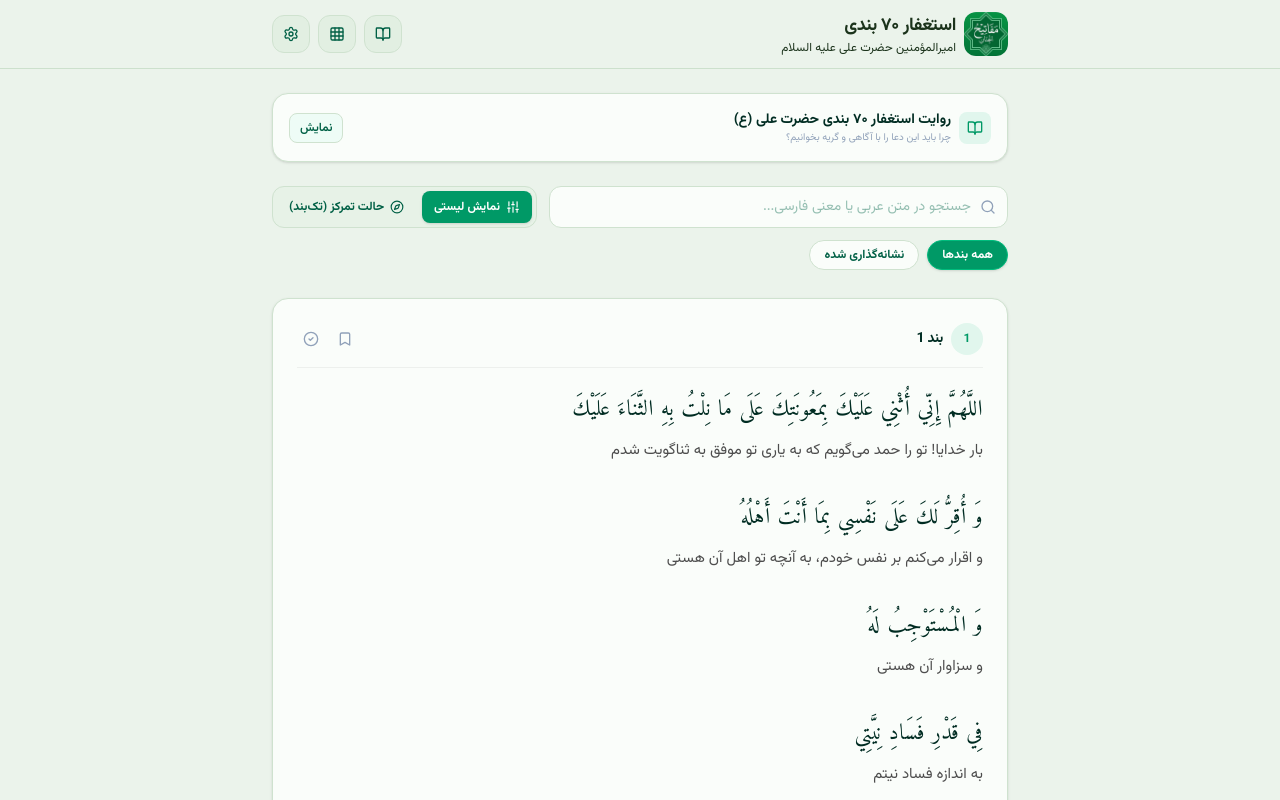
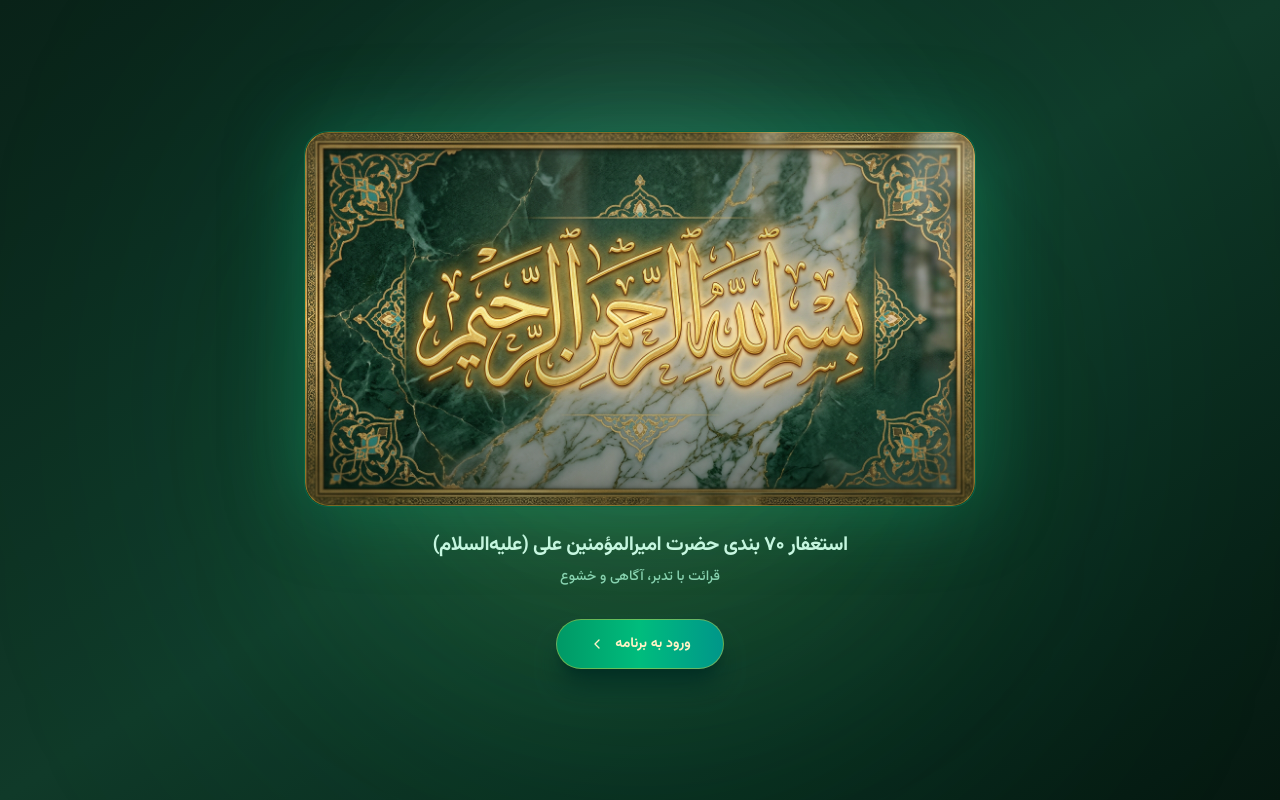
Before and after one commit to HosseinMonfared255/Esteghfar, a React (Vite) app: page / in a window 1280 px wide. Shown: the top 800 px of the page. Built offline with nearby package versions, Linux system fonts and the light colour scheme; a web font is replaced by a local one.

Commit message:
feat: add splash screen with Bismillah image
Add a temporary splash screen to the application entry, managed by session storage to show only once per session.

```diff
--- a/src/App.tsx
+++ b/src/App.tsx
@@ -35,6 +35,8 @@ import {
 import { motion, AnimatePresence } from "motion/react";
 // @ts-ignore
 import logoIcon from "./assets/images/mafatih_logo_1784452846336.jpg";
+// @ts-ignore
+import bismillahImg from "./assets/images/bismillah_emerald_splash_1784660353067.jpg";
 import { prayerBands, introText, concludingText, PrayerBand } from "./data/prayers";
 
 // --- Highly Optimized Monotonic Alignment Engine ---
@@ -512,6 +514,16 @@ export default function App() {
   });
 
   // --- UI/Interaction States ---
+  const [showSplash, setShowSplash] = useState<boolean>(() => {
+    const seen = sessionStorage.getItem("istighfar_seen_splash");
+    return !seen;
+  });
+
+  const handleCloseSplash = () => {
+    setShowSplash(false);
+    sessionStorage.setItem("istighfar_seen_splash", "true");
+  };
+
   const [searchQuery, setSearchQuery] = useState<string>("");
   const [filterMode, setFilterMode] = useState<"all" | "bookmarked" | "read" | "unread">("all");
   const [showSettings, setShowSettings] = useState<boolean>(false);
@@ -756,6 +768,62 @@ export default function App() {
       className={`transition-colors duration-300 min-h-screen pb-16 font-sans ${getPageBg()}`}
       dir="rtl"
     >
+      {/* Temporary Bismillah Splash Screen */}
+      <AnimatePresence>
+        {showSplash && (
+          <motion.div
+            initial={{ opacity: 0 }}
+            animate={{ opacity: 1 }}
+            exit={{ opacity: 0, transition: { duration: 0.5 } }}
+            className="fixed inset-0 z-50 flex flex-col items-center justify-center p-4 md:p-6 overflow-hidden bg-gradient-to-br from-[#092218] via-[#103a29] to-[#051810] text-slate-100"
+          >
+            {/* Ambient Background Lights for Seamless Emerald & White Marble Blend */}
+            <div className="absolute top-1/2 left-1/2 -translate-x-1/2 -translate-y-1/2 w-[650px] h-[650px] bg-emerald-400/20 rounded-full blur-[150px] pointer-events-none" />
+            <div className="absolute top-1/3 left-1/2 -translate-x-1/2 -translate-y-1/2 w-[400px] h-[400px] bg-white/12 rounded-full blur-[110px] pointer-events-none" />
+            <div className="absolute bottom-1/4 left-1/2 -translate-x-1/2 w-[500px] h-[300px] bg-amber-400/10 rounded-full blur-[130px] pointer-events-none" />
+
+            <motion.div
+              initial={{ scale: 0.92, opacity: 0, y: 20 }}
+              animate={{ scale: 1, opacity: 1, y: 0 }}
+              transition={{ duration: 0.6, ease: "easeOut" }}
+              className="relative max-w-2xl w-full flex flex-col items-center text-center z-10 space-y-6"
+            >
+              {/* Bismillah Image Container with Seamless Blend Frame */}
+              <div className="relative w-full rounded-2xl md:rounded-3xl overflow-hidden shadow-[0_0_80px_rgba(16,185,129,0.35)] border border-emerald-400/35 group bg-[#0d2a1f]">
+                <img
+                  src={bismillahImg}
+                  alt="بسم الله الرحمن الرحیم"
+                  className="w-full h-auto object-contain rounded-2xl md:rounded-3xl transition-transform duration-700 group-hover:scale-[1.01]"
+                  referrerPolicy="no-referrer"
+                />
+                {/* Subtle vignette inner ring for seamless edge transition */}
+                <div className="absolute inset-0 ring-1 ring-inset ring-amber-300/30 rounded-2xl md:rounded-3xl pointer-events-none bg-gradient-to-t from-[#061810]/40 via-transparent to-[#061810]/20" />
+              </div>
+
+              {/* Title & Entrance Action */}
+              <div className="space-y-2 px-2">
+                <h2 className="font-bold text-lg md:text-xl text-emerald-100 tracking-tight">
+                  استغفار ۷۰ بندی حضرت امیرالمؤمنین علی (علیه‌السلام)
+                </h2>
+                <p className="text-xs md:text-sm text-emerald-200/80 font-medium">
+                  قرائت با تدبر، آگاهی و خشوع
+                </p>
+              </div>
+
+              <motion.button
+                whileHover={{ scale: 1.05 }}
+                whileTap={{ scale: 0.95 }}
+                onClick={handleCloseSplash}
+                className="mt-2 px-8 py-3.5 rounded-full bg-gradient-to-r from-emerald-600 via-emerald-500 to-teal-600 hover:from-emerald-500 hover:to-teal-500 text-amber-100 font-bold text-sm shadow-xl shadow-emerald-950/80 border border-amber-300/40 flex items-center gap-2.5 transition-all cursor-pointer"
+              >
+                <span>ورود به برنامه</span>
+                <ChevronLeft className="w-4 h-4" />
+              </motion.button>
+            </motion.div>
+          </motion.div>
+        )}
+      </AnimatePresence>
+
       {/* Toast Notification */}
       <AnimatePresence>
         {toastMessage && (
@@ -784,8 +852,12 @@ export default function App() {
         }`}
       >
         <div className="max-w-3xl mx-auto px-4 py-3 flex items-center justify-between">
-          <div className="flex items-center gap-2">
-            <div className="overflow-hidden w-11 h-11 rounded-xl flex items-center justify-center bg-transparent">
+          <div
+            onClick={() => setShowSplash(true)}
+            className="flex items-center gap-2 cursor-pointer group"
+            title="نمایش صفحه بسم الله الرحمن الرحیم"
+          >
+            <div className="overflow-hidden w-11 h-11 rounded-xl flex items-center justify-center bg-transparent transition-transform group-hover:scale-105">
               <img
                 src={logoIcon}
                 alt="لوگوی مفاتیح الجنان"
@@ -794,7 +866,7 @@ export default function App() {
               />
             </div>
             <div>
-              <h1 className="font-bold text-base md:text-lg tracking-tight">استغفار ۷۰ بندی</h1>
+              <h1 className="font-bold text-base md:text-lg tracking-tight group-hover:text-emerald-600 dark:group-hover:text-emerald-400 transition-colors">استغفار ۷۰ بندی</h1>
               <p className={`text-[10px] md:text-xs ${theme === "dark" ? "text-slate-400" : theme === "green" ? "text-emerald-850" : "text-orange-800/80"}`}>
                 امیرالمؤمنین حضرت علی علیه السلام
               </p>
```
Also changed, not shown: src/assets/images/bismillah_emerald_splash_1784660353067.jpg (added).
